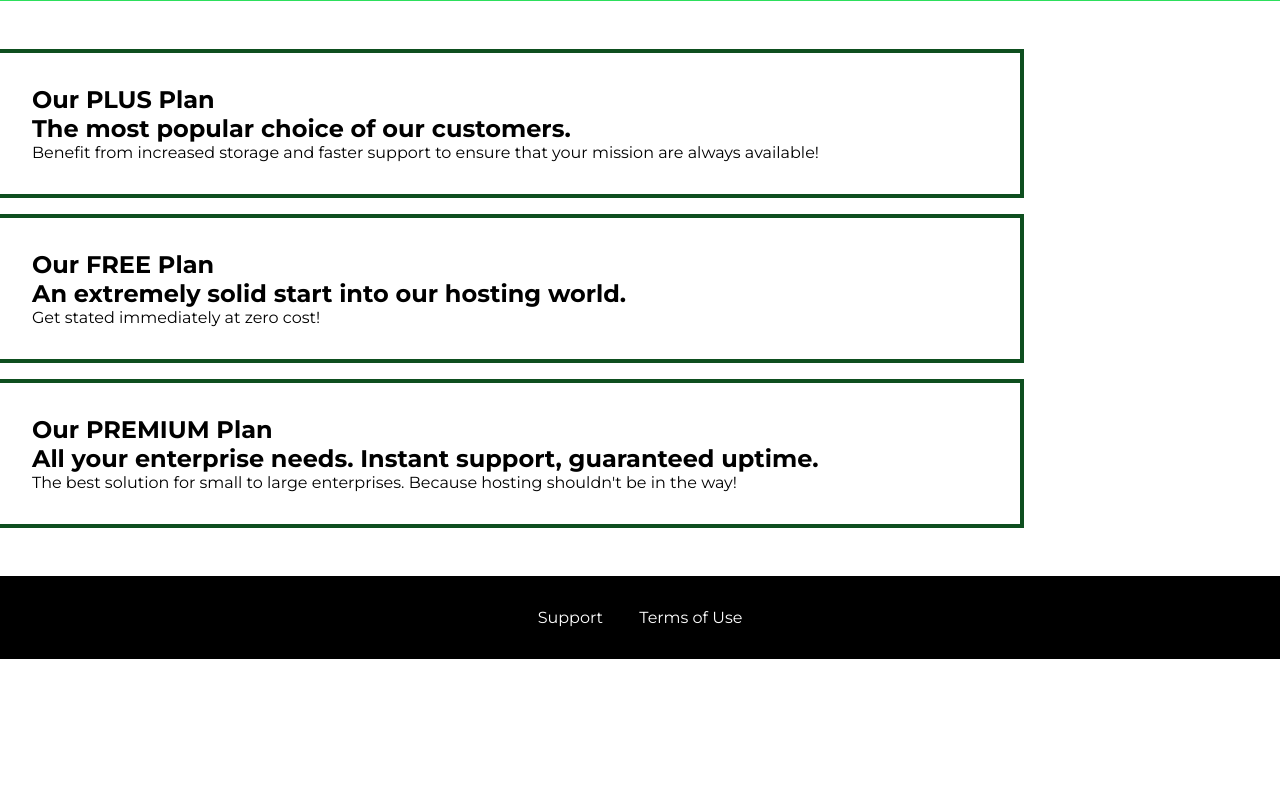
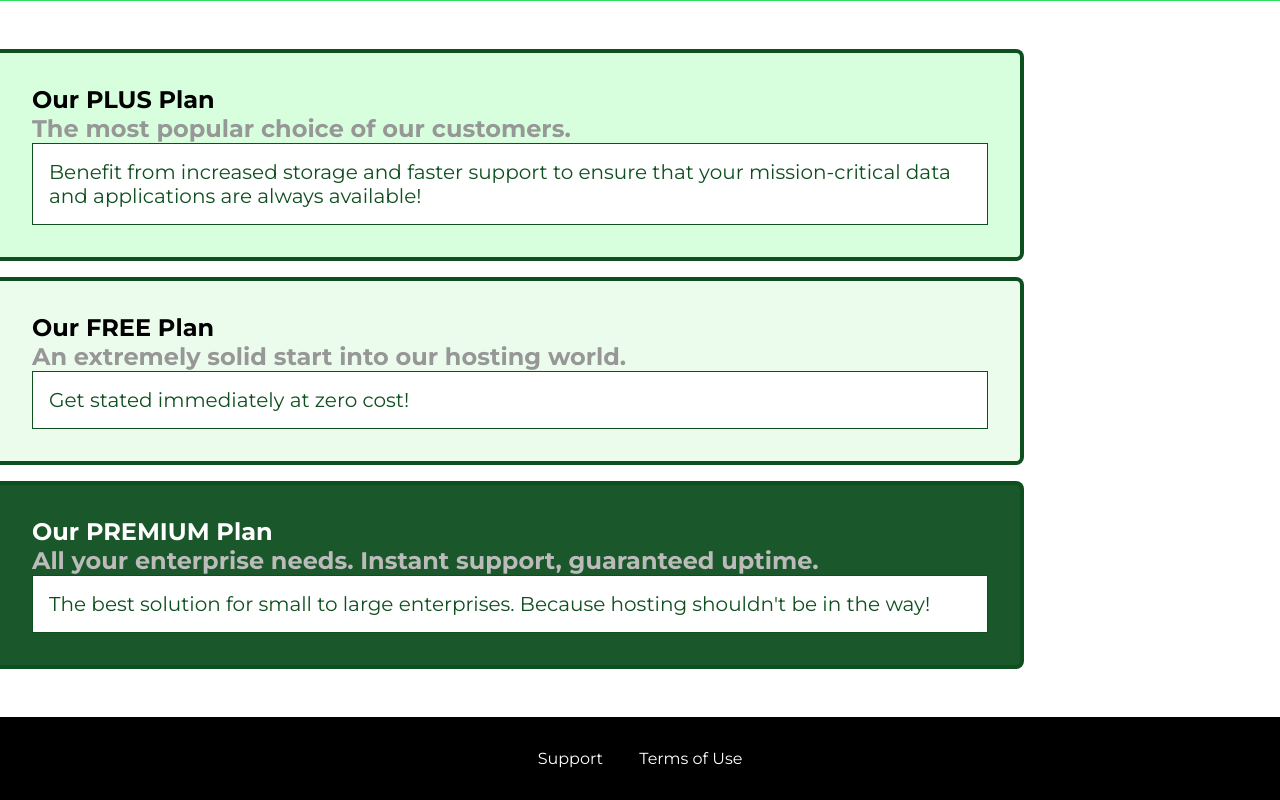
Before and after one commit to robertov8/css-the-comple-guide-2020, a plain HTML site: page packages/index.html in a window 1280 px wide. Shown: the part 42-842 px from the top of the page. Before the commit the page ends 800 px from the top, so only its background shows below. Drawn offline with Linux system fonts and the light colour scheme.

Commit message:
75. Styling our Package Boxes

```diff
--- a/packages/index.html
+++ b/packages/index.html
@@ -31,27 +31,30 @@
         </header>
 
         <main>
-            <section class="package">
+            <section class="package" id="plus">
                 <a href="#">
-                    <h1>Our PLUS Plan</h1>
-                    <h2>The most popular choice of our customers.</h2>
-                    <p>Benefit from increased storage and faster support to ensure that your mission are always  available!</p>
+                    <h1 class="package__title">Our PLUS Plan</h1>
+                    <h2 class="package__subtitle">The most popular choice of our customers.</h2>
+                    <p class="package__info">
+                        Benefit from increased storage and faster support to ensure that
+                        your mission-critical data and applications are always available!
+                    </p>
                 </a>
             </section>
 
-            <section class="package">
+            <section class="package" id="free">
                 <a href="#">
-                    <h1>Our FREE Plan</h1>
-                    <h2>An extremely solid start into our hosting world.</h2>
-                    <p>Get stated immediately at zero cost!</p>
+                    <h1 class="package__title">Our FREE Plan</h1>
+                    <h2 class="package__subtitle">An extremely solid start into our hosting world.</h2>
+                    <p class="package__info">Get stated immediately at zero cost!</p>
                 </a>
             </section>
 
-            <section class="package">
+            <section class="package" id="premium">
                 <a href="#">
-                    <h1>Our PREMIUM Plan</h1>
-                    <h2>All your enterprise needs. Instant support, guaranteed uptime.</h2>
-                    <p>The best solution for small to large enterprises. Because hosting shouldn't be in the way!</p>
+                    <h1 class="package__title">Our PREMIUM Plan</h1>
+                    <h2 class="package__subtitle">All your enterprise needs. Instant support, guaranteed uptime.</h2>
+                    <p class="package__info">The best solution for small to large enterprises. Because hosting shouldn't be in the way!</p>
                 </a>
             </section>
         </main>
--- a/packages/packages.css
+++ b/packages/packages.css
@@ -7,6 +7,14 @@ main {
   margin: 16px 0;
   border: 4px solid #0e4f1f;
   border-left: none;
+  border-top-right-radius: 8px;
+  border-bottom-right-radius: 8px;
+}
+
+.package:hover,
+.package:active {
+  box-shadow: 2px 2px 4px rgba(0, 0, 0, 0.5);
+  border-color: #ff5454;
 }
 
 .package a {
@@ -15,3 +23,35 @@ main {
   display: block;
   padding: 32px;
 }
+
+.package__subtitle {
+  color: #979797;
+}
+
+.package__info {
+  padding: 16px;
+  border: 1px solid #0e4f1f;
+  font-size: 20px;
+  color: #0e4f1f;
+  background: white;
+}
+
+#plus {
+  background: rgba(213, 255, 220, 0.95);
+}
+
+#free {
+  background: rgba(234, 252, 237, 0.95);
+}
+
+#premium {
+  background: rgba(14, 79, 31, 0.95);
+}
+
+#premium .package__title {
+  color: white;
+}
+
+#premium .package__subtitle {
+  color: #bbb;
+}
```
